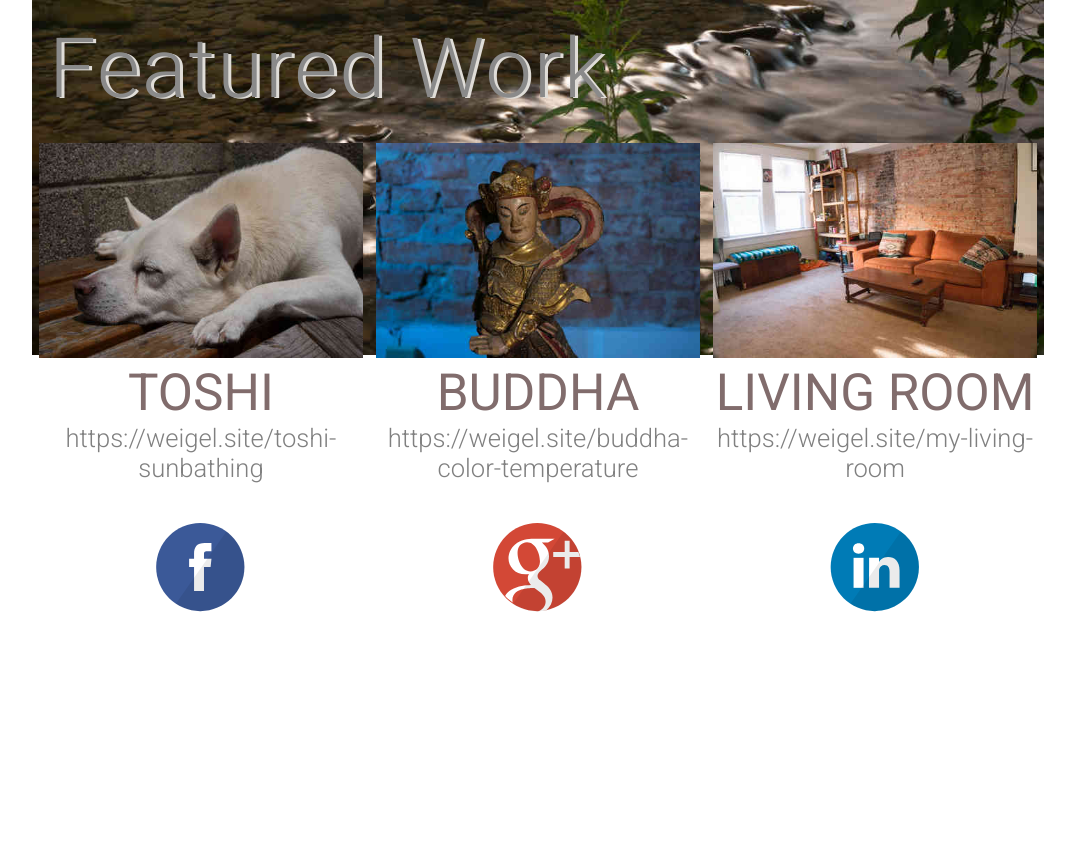
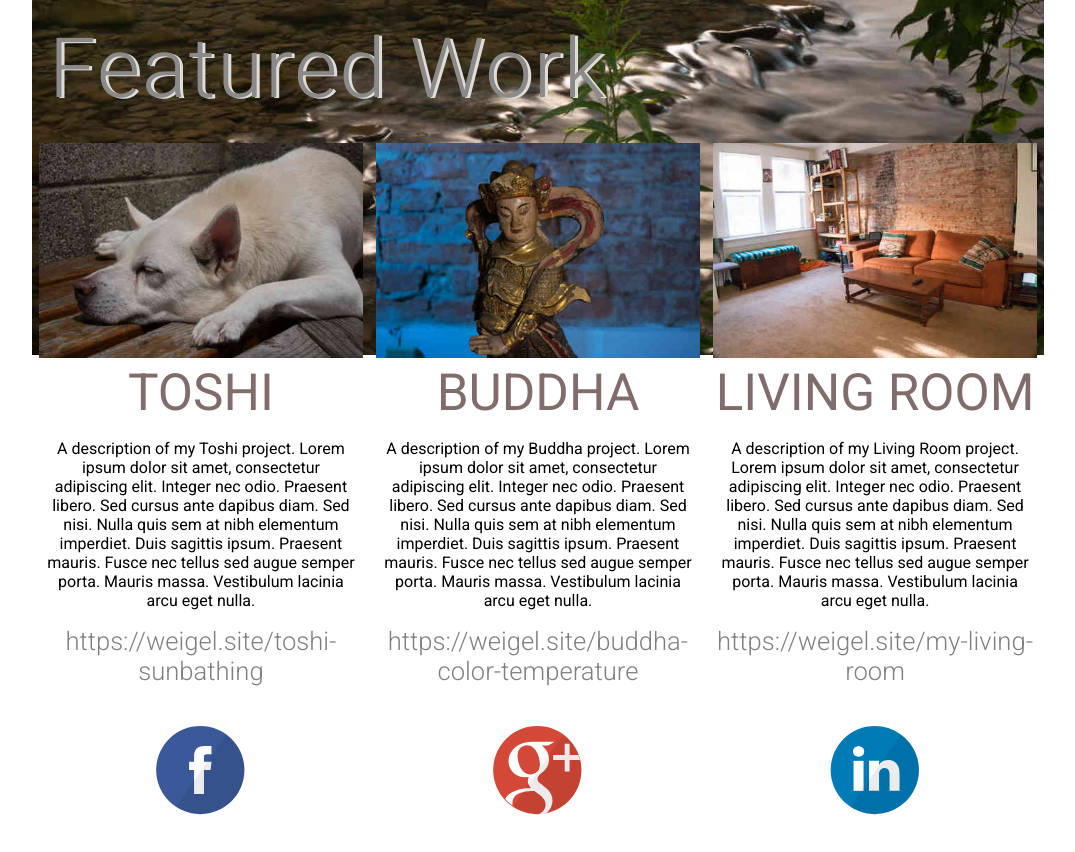
Before and after one commit to mrkjesus2/Portfolio, a website: page index.html in a window 1280 px wide. Shown: the part 504-1356 px from the top of the page, without its empty margins (102-1177 px from the left). Before the commit the page ends 1153 px from the top, so only its background shows below. Drawn offline with Linux system fonts and the light colour scheme.

Commit message:
added paragraphs
descriptions for my project

```diff
--- a/css/mystyles.css
+++ b/css/mystyles.css
@@ -72,6 +72,12 @@ h4 {
 	margin: 0 0;
 }
 
+p {
+	color: black;
+	font-size: 3vw;
+	padding: 0 0.5em;
+}
+
 hr {
 	border: 2px solid #837676;
 }
@@ -126,6 +132,10 @@ Media Queries
 @media screen and (max-width: 350px) {
 	.header-logo {
 		width: 50px;
+	}
+
+	a {
+		font-size: 4vw;
 	}
 }
 
@@ -198,6 +208,10 @@ Media Queries
 	.container {
 		width: 80%;
 	}
+
+	p {
+		font-size: 1em;
+	}
 }
 
 @media screen and (min-width: 1500px) {
--- a/index.html
+++ b/index.html
@@ -79,6 +79,8 @@
               <img src="images/toshi-1150.jpg" alt="My dog, Toshi, sunbathing on our bench">
             </picture>
             <h4>Toshi</h4>
+            <!-- TODO: Put meaningful text here -->
+            <p>A description of my Toshi project. Lorem ipsum dolor sit amet, consectetur adipiscing elit. Integer nec odio. Praesent libero. Sed cursus ante dapibus diam. Sed nisi. Nulla quis sem at nibh elementum imperdiet. Duis sagittis ipsum. Praesent mauris. Fusce nec tellus sed augue semper porta. Mauris massa. Vestibulum lacinia arcu eget nulla. </p>
             <!-- TODO: add real link -->
             <a href="http://weigel.site">https://weigel.site/toshi-sunbathing</a>
           </section>
@@ -103,6 +105,8 @@
                    alt="This is a picture of a Buddha statue where I messed with light color temperatures and made the bricks appear blue">
             </picture>
             <h4>Buddha</h4>
+            <!-- TODO: Put meaningful text here -->
+            <p>A description of my Buddha project. Lorem ipsum dolor sit amet, consectetur adipiscing elit. Integer nec odio. Praesent libero. Sed cursus ante dapibus diam. Sed nisi. Nulla quis sem at nibh elementum imperdiet. Duis sagittis ipsum. Praesent mauris. Fusce nec tellus sed augue semper porta. Mauris massa. Vestibulum lacinia arcu eget nulla. </p>
             <!-- TODO: add real link -->
             <a href="http://weigel.site">https://weigel.site/buddha-color-temperature</a>
           </section>
@@ -132,6 +136,8 @@
                    alt="A picture of my living room that was used for AirBnB">
             </picture>
             <h4>Living Room</h4>
+            <!-- TODO: Put meaningful text here -->
+            <p>A description of my Living Room project. Lorem ipsum dolor sit amet, consectetur adipiscing elit. Integer nec odio. Praesent libero. Sed cursus ante dapibus diam. Sed nisi. Nulla quis sem at nibh elementum imperdiet. Duis sagittis ipsum. Praesent mauris. Fusce nec tellus sed augue semper porta. Mauris massa. Vestibulum lacinia arcu eget nulla.</p>
             <!-- TODO: add real link -->
             <a href="http://weigel.site">https://weigel.site/my-living-room</a>
           </section>
@@ -143,9 +149,9 @@
           <div class="social">
             <!-- SVG Code courtesy of http://tinktank.in/free-flat-social-icons/ -->
             <svg viewBox="0 0 61 61" version="1.1" xmlns="http://www.w3.org/2000/svg" xmlns:xlink="http://www.w3.org/1999/xlink">
-              <g id="Facebook" transform="translate(0.000000, 0.000000)">
+              <g id="facebook" transform="translate(0.000000, 0.000000)">
                 <path d="M0.11416185,30 C0.11416185,13.4314567 13.5650282,0 30.1575145,0 C46.7500007,0 60.2008671,13.4314567 60.2008671,30 C60.2008671,46.5685433 46.7500007,60 30.1575145,60 C13.5650282,60 0.11416185,46.5685433 0.11416185,30 Z M0.11416185,30" fill="#3B5998"></path>
-                <path d="M32.6697148,46.3196729 L32.6697148,29.9980891 L37.1751858,29.9980891 L37.772258,24.3735809 L32.6697148,24.3735809 L32.6773696,21.5584604 C32.6773696,20.091502 32.8167502,19.3054722 34.9237261,19.3054722 L37.7403631,19.3054722 L37.7403631,13.6803271 L33.2342542,13.6803271 C27.8216928,13.6803271 25.9166115,16.4088187 25.9166115,20.9972835 L25.9166115,24.3742179 L22.5427709,24.3742179 L22.5427709,29.998726 L25.9166115,29.998726 L25.9166115,46.3196729 L32.6697148,46.3196729 Z M32.6697148,46.3196729" id="Path" fill="#FFFFFF"></path>
+                <path d="M32.6697148,46.3196729 L32.6697148,29.9980891 L37.1751858,29.9980891 L37.772258,24.3735809 L32.6697148,24.3735809 L32.6773696,21.5584604 C32.6773696,20.091502 32.8167502,19.3054722 34.9237261,19.3054722 L37.7403631,19.3054722 L37.7403631,13.6803271 L33.2342542,13.6803271 C27.8216928,13.6803271 25.9166115,16.4088187 25.9166115,20.9972835 L25.9166115,24.3742179 L22.5427709,24.3742179 L22.5427709,29.998726 L25.9166115,29.998726 L25.9166115,46.3196729 L32.6697148,46.3196729 Z M32.6697148,46.3196729" id="path" fill="#FFFFFF"></path>
                 <path d="M60.2008671,30 C60.2008671,46.5685433 46.7500007,60 30.1575145,60 C24.0037543,60 18.2821216,58.1525134 13.5186513,54.9827754 L47.9432097,5.81941103 C55.3769726,11.2806503 60.2008671,20.0777973 60.2008671,30 Z M60.2008671,30" id="reflec" fill-opacity="0.08" fill="#000000"></path>
               </g>
             </svg>
@@ -173,7 +179,7 @@
               <g id="linkedin" transform="translate(0.000000, 0.000000)">
                 <path d="M0.456647399,30 C0.456647399,13.4314567 13.9075137,0 30.5,0 C47.0924863,0 60.5433526,13.4314567 60.5433526,30 C60.5433526,46.5685433 47.0924863,60 30.5,60 C13.9075137,60 0.456647399,46.5685433 0.456647399,30 Z M0.456647399,30" fill="#007BB6"></path>
                 <path d="M22.8425065,23.7098144 L16.0438505,23.7098144 L16.0438505,44.1369537 L22.8425065,44.1369537 L22.8425065,23.7098144 Z M22.8425065,23.7098144" id="path3" fill="#FFFFFF"></path>
-                <path d="M23.2902832,17.3908761 C23.2461572,15.3880081 21.8138965,13.862504 19.4881191,13.862504 C17.1623417,13.862504 15.6418291,15.3880081 15.6418291,17.3908761 C15.6418291,19.3522579 17.1174011,20.9216886 19.3998672,20.9216886 L19.4433143,20.9216886 C21.8138965,20.9216886 23.2902832,19.3522579 23.2902832,17.3908761 Z M23.2902832,17.3908761" id="Path" fill="#FFFFFF"></path>
+                <path d="M23.2902832,17.3908761 C23.2461572,15.3880081 21.8138965,13.862504 19.4881191,13.862504 C17.1623417,13.862504 15.6418291,15.3880081 15.6418291,17.3908761 C15.6418291,19.3522579 17.1174011,20.9216886 19.3998672,20.9216886 L19.4433143,20.9216886 C21.8138965,20.9216886 23.2902832,19.3522579 23.2902832,17.3908761 Z M23.2902832,17.3908761" id="path3" fill="#FFFFFF"></path>
                 <path d="M47.3610611,32.4246563 C47.3610611,26.1503226 44.007081,23.2301456 39.5332519,23.2301456 C35.9236128,23.2301456 34.3075166,25.2128128 33.4051747,26.6036896 L33.4051747,23.7103567 L26.605704,23.7103567 C26.6953136,25.6271338 26.605704,44.137496 26.605704,44.137496 L33.4051747,44.137496 L33.4051747,32.7292961 C33.4051747,32.1187963 33.4493006,31.5097877 33.629063,31.0726898 C34.1204225,29.8530458 35.2391853,28.5902885 37.1174576,28.5902885 C39.5785998,28.5902885 40.562405,30.4634101 40.562405,33.2084226 L40.562405,44.1369537 L47.3607895,44.1369537 L47.3610611,32.4246563 Z M47.3610611,32.4246563" id="path3" fill="#FFFFFF"></path>
                 <path d="M60.5433526,30 C60.5433526,46.5685433 47.0924863,60 30.5,60 C24.3462399,60 18.6246072,58.1525134 13.8611369,54.9827754 L48.2856952,5.81941103 C55.7194582,11.2806503 60.5433526,20.0777973 60.5433526,30 Z M60.5433526,30" id="reflec3" fill-opacity="0.08" fill="#000000"></path>
               </g>
```
